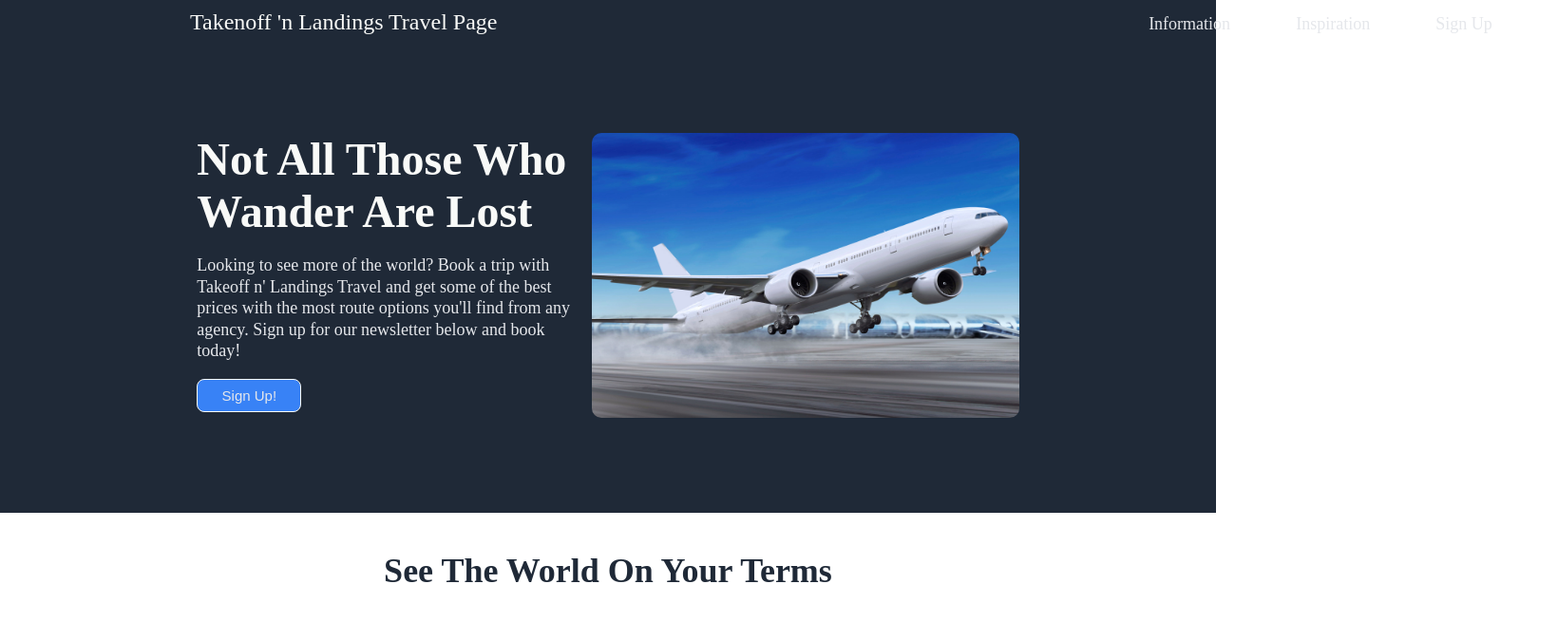
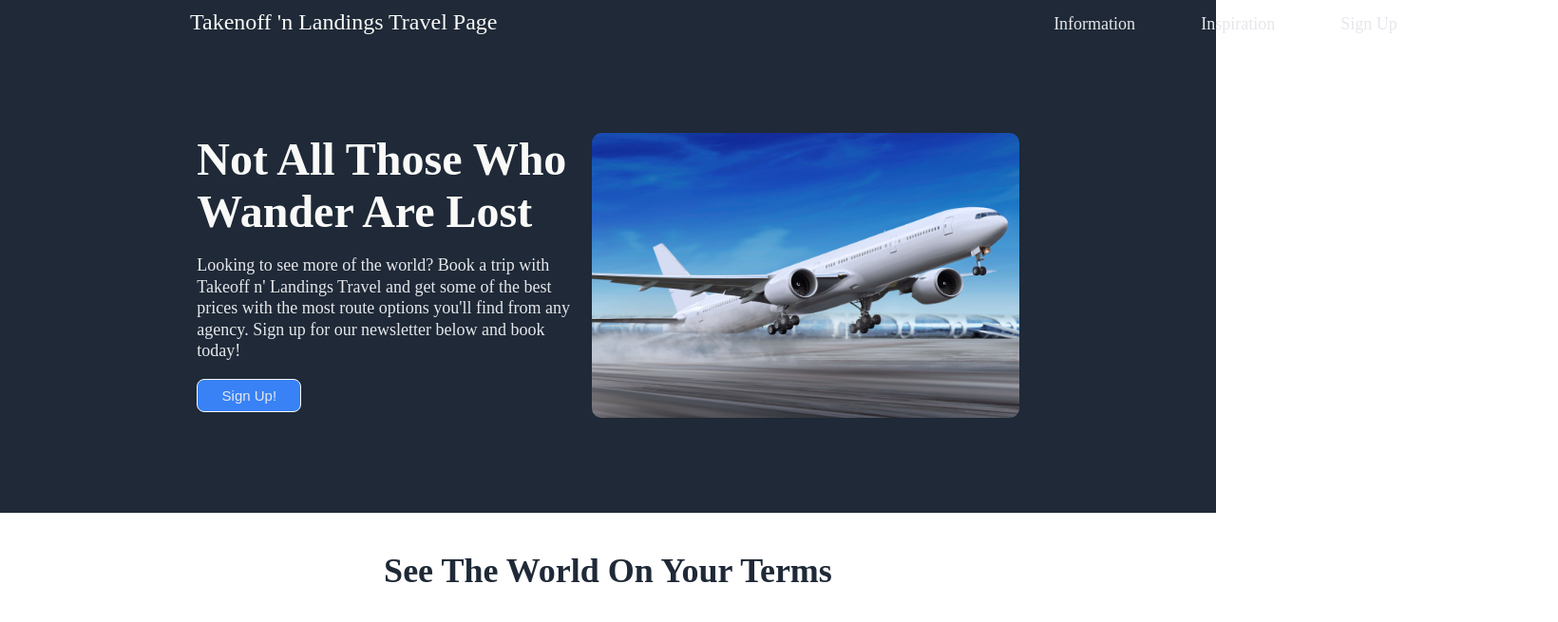
Before and after one commit to jmbehr12/odin-landing-page, a plain HTML site: page index.html in a window 1280 px wide. Shown: the top 655 px of the page at 95% size, 1640 px wide, since content can reach past the window. Drawn offline with Linux system fonts and the light colour scheme.

Commit message:
styles.css

```diff
--- a/styles.css
+++ b/styles.css
@@ -5,7 +5,8 @@
 #nav-bar {
     height: 40px;
     background-color: #1f2937;
-   display: flex;
+    display: flex;
+    width: 100%;
 }
 
 #logo {
@@ -18,9 +19,9 @@
 }
 
 #link-container {
-    width: 500px;
+    width: 400px;
     margin-top: 15px;
-    margin-left: 400px;
+    margin-left: 300px;
 }
 
 #link-list {
```
